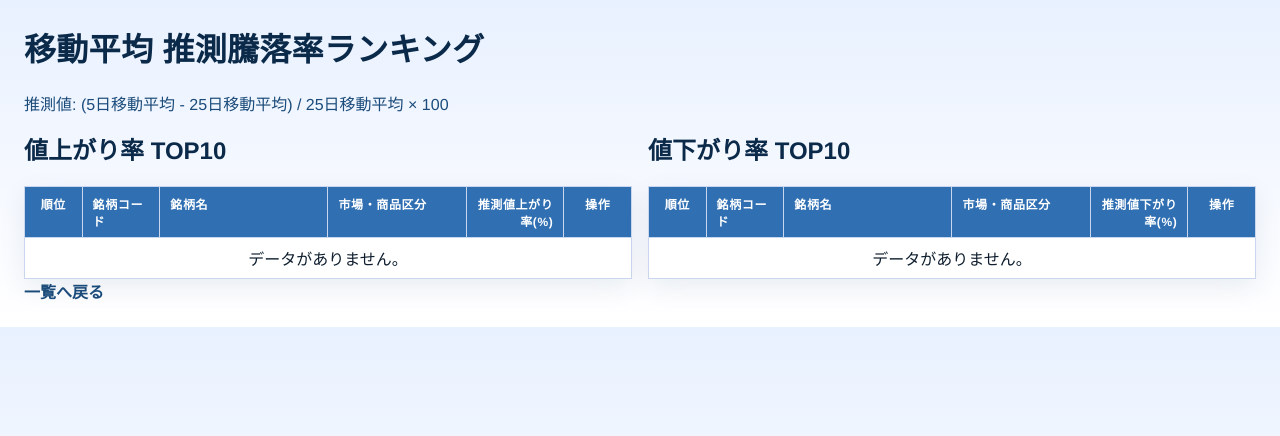
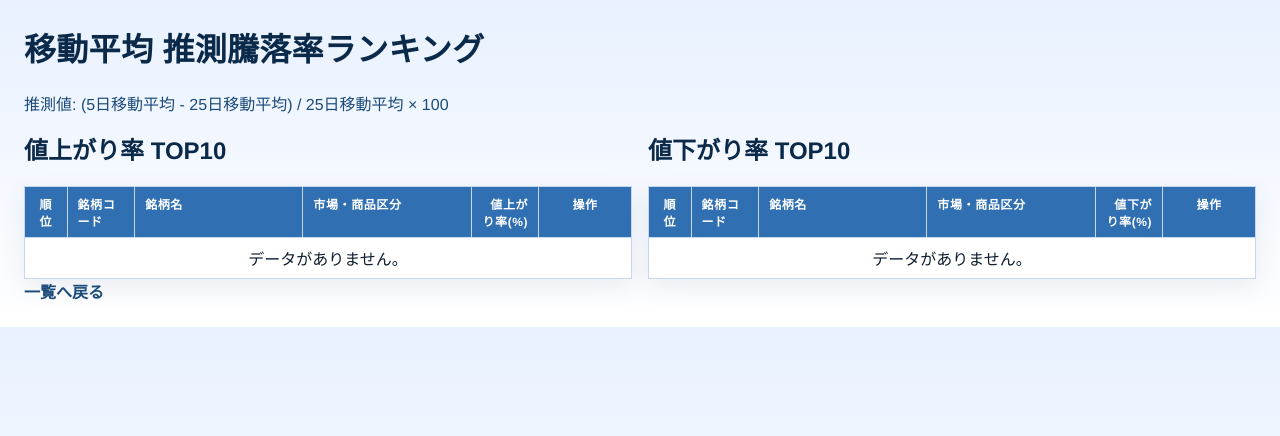
Before and after one commit to nori-tama/tradesystem-rpi, a Django app: page /rankings/ma-estimate/ in a window 1280 px wide. Shown: the top 436 px of the page. Run offline with Django 4.2, Linux system fonts and the light colour scheme; data that the repository does not hold is empty.

Commit message:
ランキングテーブルの列幅を調整し、CSSファイルのバージョンを更新。推測値上がり率と値下がり率の見出しを修正。

```diff
--- a/django/tradesystem_web/css/ma_estimate_rankings.css
+++ b/django/tradesystem_web/css/ma_estimate_rankings.css
@@ -1,12 +1,12 @@
 th:nth-child(1),
 td:nth-child(1) {
-    width: 8%;
+    width: 5%;
     text-align: center;
 }
 
 th:nth-child(2),
 td:nth-child(2) {
-    width: 12%;
+    width: 10%;
 }
 
 th:nth-child(3),
@@ -16,18 +16,18 @@ td:nth-child(3) {
 
 th:nth-child(4),
 td:nth-child(4) {
-    width: 24%;
+    width: 30%;
 }
 
 th:nth-child(5),
 td:nth-child(5) {
-    width: 16%;
+    width: 10%;
     text-align: right;
 }
 
 th:nth-child(6),
 td:nth-child(6) {
-    width: 10%;
+    width: 15%;
     text-align: center;
     white-space: nowrap;
 }
--- a/django/tradesystem_web/templates/ma_estimate_rankings.html
+++ b/django/tradesystem_web/templates/ma_estimate_rankings.html
@@ -5,7 +5,7 @@
     <meta charset="utf-8">
     <title>移動平均 推測騰落率ランキング</title>
     <link rel="stylesheet" href="{% static 'base.css' %}?v=20260214-3">
-    <link rel="stylesheet" href="{% static 'ma_estimate_rankings.css' %}?v=20260214-1">
+    <link rel="stylesheet" href="{% static 'ma_estimate_rankings.css' %}?v=20260214-4">
 </head>
 <body>
     <h1>移動平均 推測騰落率ランキング</h1>
@@ -21,7 +21,7 @@
                         <th>銘柄コード</th>
                         <th>銘柄名</th>
                         <th>市場・商品区分</th>
-                        <th>推測値上がり率(%)</th>
+                        <th>値上がり率(%)</th>
                         <th>操作</th>
                     </tr>
                 </thead>
@@ -53,7 +53,7 @@
                         <th>銘柄コード</th>
                         <th>銘柄名</th>
                         <th>市場・商品区分</th>
-                        <th>推測値下がり率(%)</th>
+                        <th>値下がり率(%)</th>
                         <th>操作</th>
                     </tr>
                 </thead>
```
